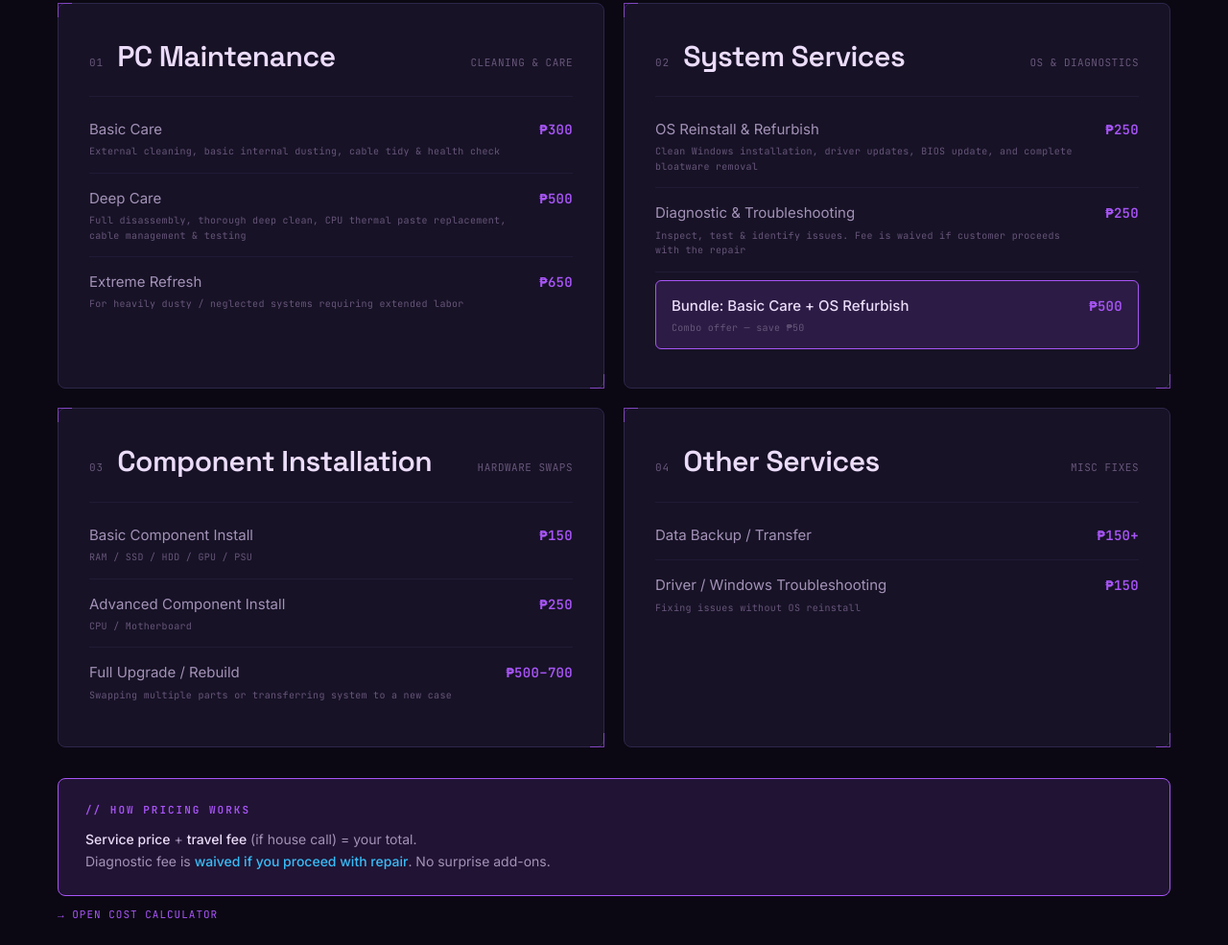
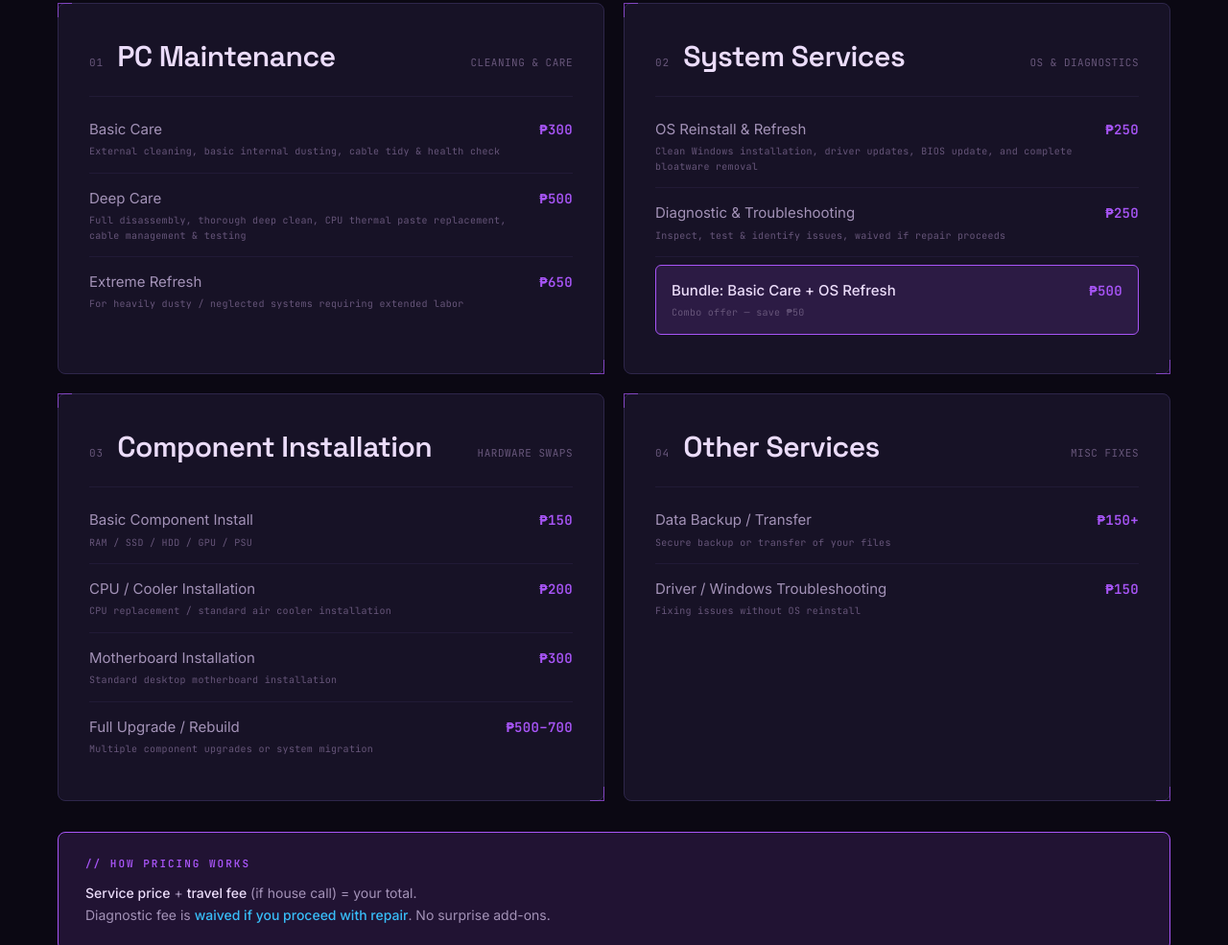
Before and after one commit to dotkno/renyuzaki-services, a plain HTML site: page index.html in a window 1280 px wide. Shown: the part 1420-2405 px from the top of the page at 96% size. Drawn offline with Linux system fonts and the light colour scheme.

Commit message:
Update index.html

```diff
--- a/index.html
+++ b/index.html
@@ -430,7 +430,7 @@
   .foot-wordmark{
     font-family:var(--display);font-weight:700;
     font-size:clamp(56px,16vw,220px);letter-spacing:-6px;line-height:0.85;
-    text-align:center;margin:0;overflow-wrap:break-word;
+    text-align:center;margin:0;overflow-wrap:normal;word-break:keep-all;
     background:linear-gradient(180deg,var(--ink) 0%,var(--ink-faint) 100%);
     -webkit-background-clip:text;background-clip:text;-webkit-text-fill-color:transparent;
     background-size:100% 200%;animation:wordmarkShift 8s ease-in-out infinite;
@@ -892,9 +892,9 @@
         <dt>Portfolio</dt><dd><a href="https://renyuzaki.me" target="_blank" rel="noopener" data-cursor>renyuzaki.me</a></dd>
       </dl>
     </div>
-    <h2 class="foot-wordmark">renyuzaki<span class="accent">.</span></h2>
+    <h2 class="foot-wordmark">renyuzaki<span class="accent">.</span><br>services</h2>
     <div class="foot-bottom">
-      <span>© 8-2026 — RENYUZAKI.SERVICES</span>
+      <span>© 2024-25 — RENYUZAKI.SERVICES</span>
       <span>AFFORDABLE · STUDENT-FRIENDLY · HONEST WORK</span>
       <span><a href="https://renyuzaki.me" target="_blank" rel="noopener" data-cursor style="color:var(--ink-dim);">→ portfolio</a></span>
     </div>
@@ -956,7 +956,7 @@
   const canHover = window.matchMedia('(hover: hover)').matches;
 
   /* === Marquee === */
-  const marqueeWords = ['BASIC CARE', 'DEEP CARE', 'OS REFURBISH', 'TROUBLESHOOTING', 'COMPONENT INSTALL', 'BUNDLE DEALS', 'EXTREME REFRESH', 'DIAGNOSTICS'];
+  const marqueeWords = ['BASIC CARE', 'DEEP CARE', 'OS REFRESH', 'DIAGNOSTICS', 'TROUBLESHOOTING', 'COMPONENT INSTALL', 'DATA BACKUP', 'BUNDLE DEALS'];
   const marqueeTrack = document.getElementById('marqueeTrack');
   function buildMarquee(){
     let html = '';
@@ -983,23 +983,24 @@
     {
       num: '02', title: 'System Services', desc: 'OS & diagnostics',
       items: [
-        { name: 'OS Reinstall & Refurbish', price: '₱250', note: 'Clean Windows installation, driver updates, BIOS update, and complete bloatware removal' },
-        { name: 'Diagnostic & Troubleshooting', price: '₱250', note: 'Inspect, test & identify issues. Fee is waived if customer proceeds with the repair' },
-        { bundle: true, name: 'Bundle: Basic Care + OS Refurbish', price: '₱500', note: 'Combo offer — save ₱50' }
+        { name: 'OS Reinstall & Refresh', price: '₱250', note: 'Clean Windows installation, driver updates, BIOS update, and complete bloatware removal' },
+        { name: 'Diagnostic & Troubleshooting', price: '₱250', note: 'Inspect, test & identify issues, waived if repair proceeds' },
+        { bundle: true, name: 'Bundle: Basic Care + OS Refresh', price: '₱500', note: 'Combo offer — save ₱50' }
       ]
     },
     {
       num: '03', title: 'Component Installation', desc: 'Hardware swaps',
       items: [
         { name: 'Basic Component Install', price: '₱150', note: 'RAM / SSD / HDD / GPU / PSU' },
-        { name: 'Advanced Component Install', price: '₱250', note: 'CPU / Motherboard' },
-        { name: 'Full Upgrade / Rebuild', price: '₱500–700', note: 'Swapping multiple parts or transferring system to a new case' }
+        { name: 'CPU / Cooler Installation', price: '₱200', note: 'CPU replacement / standard air cooler installation' },
+        { name: 'Motherboard Installation', price: '₱300', note: 'Standard desktop motherboard installation' },
+        { name: 'Full Upgrade / Rebuild', price: '₱500–700', note: 'Multiple component upgrades or system migration' }
       ]
     },
     {
       num: '04', title: 'Other Services', desc: 'Misc fixes',
       items: [
-        { name: 'Data Backup / Transfer', price: '₱150+' },
+        { name: 'Data Backup / Transfer', price: '₱150+', note: 'Secure backup or transfer of your files' },
         { name: 'Driver / Windows Troubleshooting', price: '₱150', note: 'Fixing issues without OS reinstall' }
       ]
     }
@@ -1095,15 +1096,13 @@
     { id:'basic-care', name:'Basic Care', price:300, cat:'PC Maintenance' },
     { id:'deep-care', name:'Deep Care', price:500, cat:'PC Maintenance' },
     { id:'extreme-refresh', name:'Extreme Refresh', price:650, cat:'PC Maintenance' },
-
-    { id:'os-refurbish', name:'OS Reinstall & Refurbish', price:250, cat:'System Services' },
+    { id:'os-reinstall', name:'OS Reinstall & Refresh', price:250, cat:'System Services' },
     { id:'diagnostic', name:'Diagnostic & Troubleshooting', price:250, cat:'System Services', isDiagnostic:true },
-    { id:'bundle-basic-os', name:'Bundle: Basic Care + OS Refurbish', price:500, cat:'System Services', isBundle:true },
-
-    { id:'basic-install', name:'Basic Component Install', price:150, cat:'Component Installation' },
-    { id:'adv-install', name:'Advanced Component Install', price:250, cat:'Component Installation' },
+    { id:'bundle-basic-os', name:'Bundle: Basic Care + OS Refresh', price:500, cat:'System Services', isBundle:true },
+    { id:'basic-component', name:'Basic Component Install (RAM/SSD/HDD/GPU/PSU)', price:150, cat:'Component Installation' },
+    { id:'cpu-cooler', name:'CPU / Cooler Installation', price:200, cat:'Component Installation' },
+    { id:'motherboard', name:'Motherboard Installation', price:300, cat:'Component Installation' },
     { id:'full-rebuild', name:'Full Upgrade / Rebuild', price:500, priceMax:700, cat:'Component Installation' },
-
     { id:'data-backup', name:'Data Backup / Transfer', price:150, isPlus:true, cat:'Other Services' },
     { id:'driver-troubleshoot', name:'Driver / Windows Troubleshooting', price:150, cat:'Other Services' }
   ];
@@ -1157,15 +1156,15 @@
       .map(cb => calcServices.find(s => s.id === cb.dataset.id));
 
     const hasBasic = checked.some(s => s.id === 'basic-care');
-    const hasOS = checked.some(s => s.id === 'os-refurbish');
+    const hasOS = checked.some(s => s.id === 'os-reinstall');
     const hasBundle = checked.some(s => s.id === 'bundle-basic-os');
     const tip = document.getElementById('calcTip');
     if (hasBasic && hasOS && !hasBundle) {
       tip.style.display = 'block';
-      tip.textContent = '// Tip: Select the Bundle (Basic Care + OS Refurbish) instead to save ₱50';
+      tip.textContent = '// Tip: Select the Bundle (Basic Care + OS Refresh) instead to save ₱50';
     } else if (hasBundle && (hasBasic || hasOS)) {
       tip.style.display = 'block';
-      tip.textContent = '// Note: Bundle already includes Basic Care + OS Refurbish — uncheck the individual ones';
+      tip.textContent = '// Note: Bundle already includes Basic Care + OS Refresh — uncheck the individual ones';
     } else {
       tip.style.display = 'none';
     }
```
